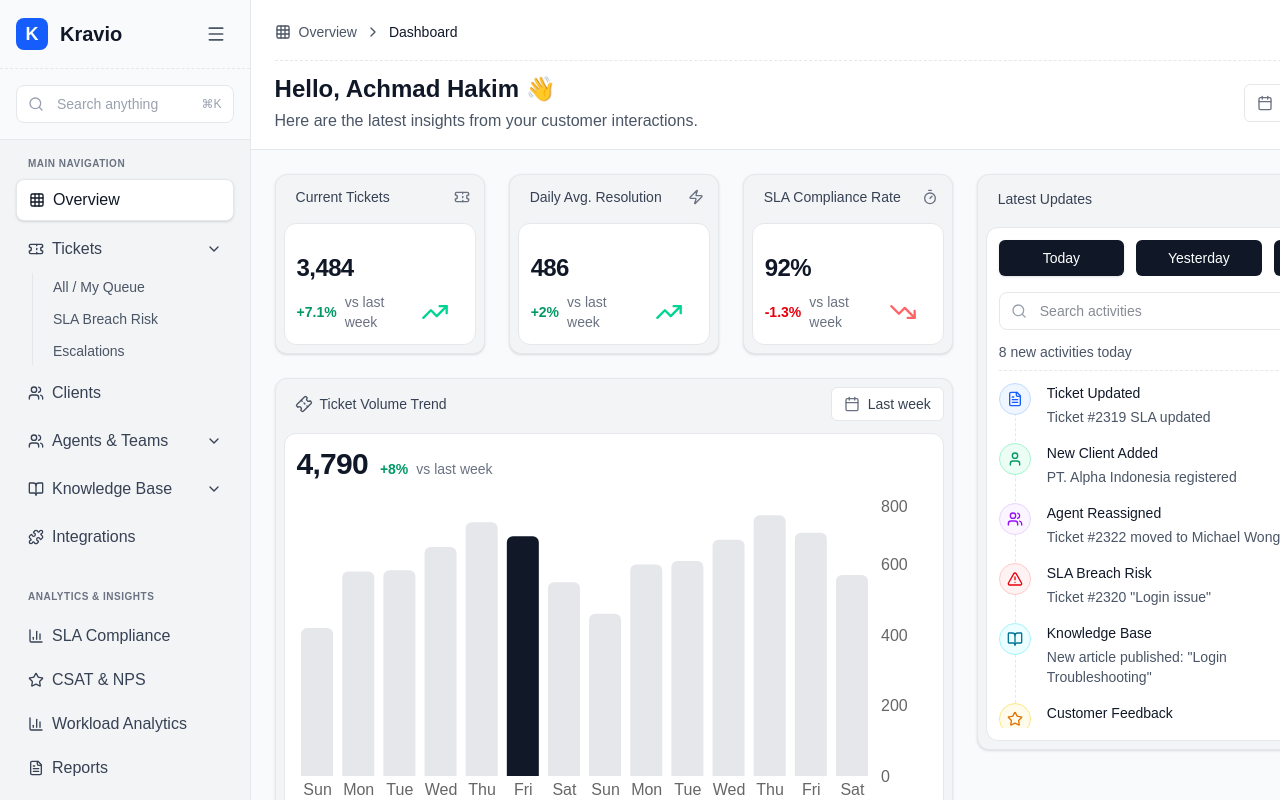
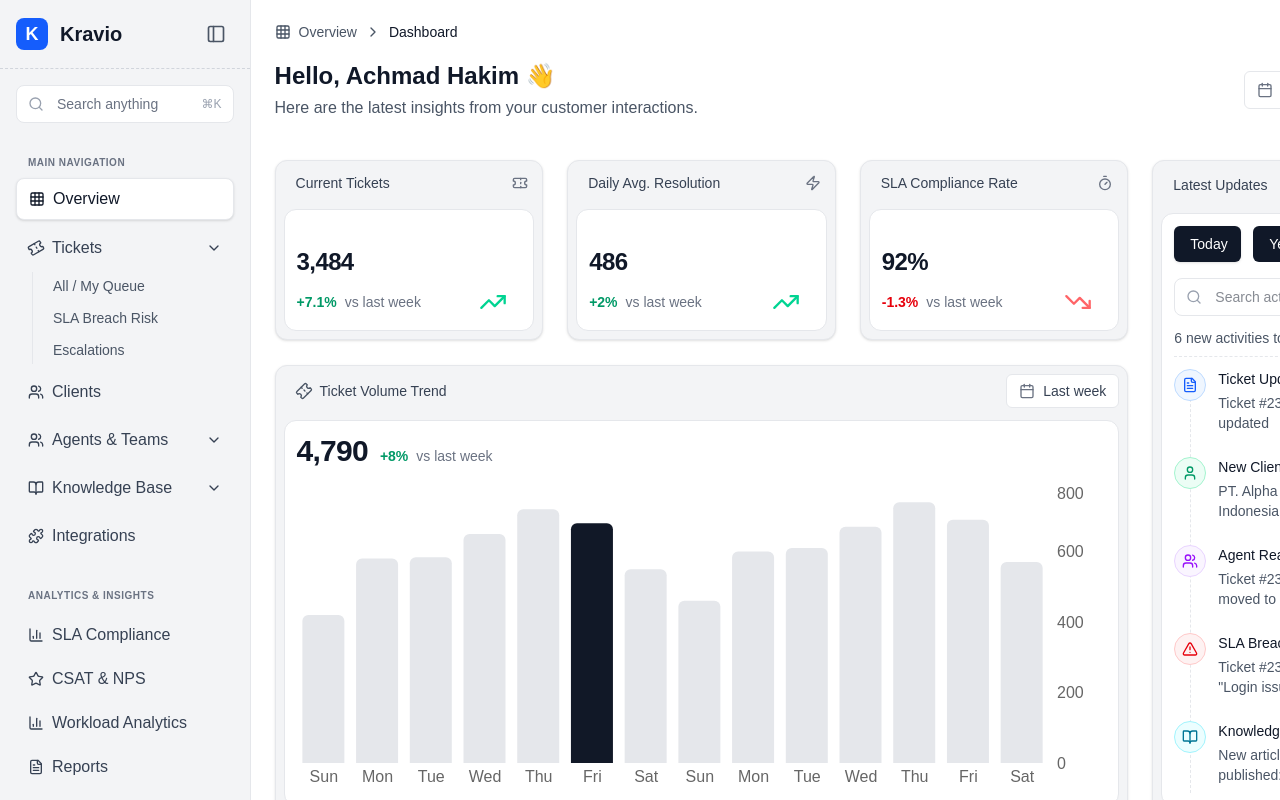
Before and after one commit to Mikdad-mk/analyitics-page, a Next.js app: page / in a window 1280 px wide. Shown: the top 800 px of the page. Built offline with nearby package versions, Linux system fonts and the light colour scheme; a web font is replaced by a local one.

Commit message:
updated layout

```diff
--- a/src/app/page.tsx
+++ b/src/app/page.tsx
@@ -28,7 +28,8 @@ import {
   ChevronRight,
   Zap,
   Timer,
-  Bell
+  Bell,
+  PanelLeft
 } from 'lucide-react';
 import { BarChart, Bar, XAxis, YAxis, ResponsiveContainer, LineChart, Line, Cell } from 'recharts';
 
@@ -108,14 +109,14 @@ const slaTickets = [
 export default function Dashboard() {
   const [isSidebarOpen, setIsSidebarOpen] = useState(false);
   return (
-    <div className="min-h-screen bg-gray-50 flex flex-col md:flex-row">
+    <div className="min-h-screen bg-white flex flex-col md:flex-row">
       {isSidebarOpen && (
         <div className="fixed inset-0 bg-black/20 z-30 md:hidden" onClick={() => setIsSidebarOpen(false)} />
       )}
       {/* Sidebar */}
       <div className={`bg-gray-50 md:border-r border-b border-gray-200 flex flex-col md:static fixed inset-y-0 left-0 z-40 w-64 md:w-64 transform transition-transform duration-200 md:translate-x-0 ${isSidebarOpen ? 'translate-x-0' : '-translate-x-full md:translate-x-0'}`}>
         {/* Logo */}
-        <div className="p-4 border-b border-dashed border-gray-200">
+        <div className="p-4 bg-gray-100 border-b border-dashed border-gray-300">
           <div className="flex items-center justify-between">
             <div className="flex items-center space-x-3">
               <div className="w-8 h-8 bg-blue-600 rounded-lg flex items-center justify-center">
@@ -124,19 +125,19 @@ export default function Dashboard() {
               <span className="text-xl font-semibold text-gray-900">Kravio</span>
             </div>
             <button className="p-2 rounded-lg hover:bg-gray-100 text-gray-600" onClick={() => setIsSidebarOpen(false)}>
-              <Menu className="w-5 h-5" />
+              <PanelLeft className="w-5 h-5" />
             </button>
           </div>
         </div>
 
         {/* Search */}
-        <div className="p-4 border-b border-gray-200">
+        <div className="p-4 bg-gray-100">
           <div className="relative">
             <Search className="absolute left-3 top-1/2 -translate-y-1/2 text-gray-400 w-4 h-4" />
             <input
               type="text"
               placeholder="Search anything"
-              className="w-full pl-10 pr-4 py-2 border border-gray-200 rounded-lg text-sm focus:outline-none focus:ring-2 focus:ring-blue-500 bg-white placeholder:text-gray-400"
+                className="w-full pl-10 pr-4 py-2 border border-gray-200 rounded-lg text-sm focus:outline-none focus:ring-2 focus:ring-blue-500 bg-white placeholder:text-gray-500"
             />
             <div className="absolute right-3 top-1/2 transform -translate-y-1/2 text-xs text-gray-400">⌘K</div>
           </div>
@@ -154,7 +155,7 @@ export default function Dashboard() {
             <div className="space-y-1">
               <div className="flex items-center justify-between px-3 py-2 text-gray-700 hover:bg-gray-50 rounded-lg cursor-pointer">
                 <div className="flex items-center space-x-2">
-                  <Ticket className="w-4 h-4" />
+                  <Ticket className="w-4 h-4 rotate-[-30deg]" />
                   <span>Tickets</span>
                 </div>
                 <ChevronDown className="w-4 h-4" />
@@ -256,9 +257,9 @@ export default function Dashboard() {
       </div>
 
       {/* Main Content */}
-      <div className="flex-1 flex flex-col">
+      <div className="flex-1 flex flex-col bg-white">
         {/* Header */}
-        <div className="bg-white border-b border-gray-200 px-4 sm:px-6 py-3 sm:py-4">
+        <div className="bg-white px-4 sm:px-6 py-3 sm:py-4">
           {/* Top row: breadcrumb + icons */}
           <div className="flex items-center justify-between">
             <div className="flex items-center text-sm text-gray-600">
@@ -269,7 +270,7 @@ export default function Dashboard() {
             </div>
             <div className="flex items-center gap-2">
               <button className="md:hidden p-2 hover:bg-gray-100 rounded-lg text-gray-600" onClick={() => setIsSidebarOpen(true)}>
-                <Menu className="w-4 h-4" />
+                <PanelLeft className="w-4 h-4" />
               </button>
               <button className="p-2 hover:bg-gray-100 rounded-lg text-gray-600">
                 <HelpCircle className="w-4 h-4" />
@@ -279,8 +280,6 @@ export default function Dashboard() {
               </button>
             </div>
           </div>
-          {/* dotted divider */}
-          <div className="mt-3 border-t border-dashed border-gray-200" />
           {/* Bottom row: title + controls */}
           <div className="mt-3 flex flex-col sm:flex-row sm:items-center sm:justify-between gap-2">
             <div>
@@ -301,11 +300,11 @@ export default function Dashboard() {
         </div>
 
         {/* Dashboard Content */}
-        <div className="flex-1 p-3 sm:p-4 md:p-6 space-y-4 sm:space-y-6">
-          {/* KPI + Latest Updates + Chart (single responsive grid) */}
-          <div className="grid grid-cols-1 sm:grid-cols-2 md:grid-cols-3 lg:grid-cols-5 gap-3 sm:gap-4 md:gap-6">
+        <div className="flex-1 p-3 sm:p-4 md:p-6 space-y-4 sm:space-y-6 bg-white">
+          {/* Main Grid: KPI Cards + Ticket Volume Trend + Latest Updates (Vertical Span) */}
+          <div className="grid grid-cols-1 sm:grid-cols-2 md:grid-cols-2 lg:grid-cols-4 gap-3 sm:gap-4 md:gap-6 bg-transparent auto-rows-max">
             {/* Current Tickets */}
-            <div className="bg-gray-100 rounded-xl border border-gray-200 p-2 shadow-sm flex flex-col h-[140px] sm:h-[160px] md:h-[180px]">
+            <div className="bg-gray-100 rounded-xl border border-gray-200 p-2 shadow-sm flex flex-col h-[140px] sm:h-[160px] md:h-[180px] col-span-1">
               <div className="flex items-center justify-between mb-2 sm:mb-3 pl-2 sm:pl-3">
                 <h3 className="text-xs sm:text-sm font-medium text-gray-700">Current Tickets</h3>
                 <div className="w-6 h-6 sm:w-7 sm:h-7 rounded-md flex items-center justify-center">
@@ -328,7 +327,7 @@ export default function Dashboard() {
             </div>
 
             {/* Daily Avg Resolution */}
-            <div className="bg-gray-100 rounded-xl border border-gray-200 p-2 shadow-sm flex flex-col h-[140px] sm:h-[160px] md:h-[180px]">
+            <div className="bg-gray-100 rounded-xl border border-gray-200 p-2 shadow-sm flex flex-col h-[140px] sm:h-[160px] md:h-[180px] col-span-1">
               <div className="flex items-center justify-between mb-2 sm:mb-3 pl-2 sm:pl-3">
                 <h3 className="text-xs sm:text-sm font-medium text-gray-700">Daily Avg. Resolution</h3>
                 <div className="w-6 h-6 sm:w-7 sm:h-7 rounded-md flex items-center justify-center">
@@ -351,7 +350,7 @@ export default function Dashboard() {
             </div>
 
             {/* SLA Compliance Rate */}
-            <div className="bg-gray-100 rounded-xl border border-gray-200 p-2 shadow-sm flex flex-col h-[140px] sm:h-[160px] md:h-[180px]">
+            <div className="bg-gray-100 rounded-xl border border-gray-200 p-2 shadow-sm flex flex-col h-[140px] sm:h-[160px] md:h-[180px] col-span-1 sm:col-span-2 md:col-span-2 lg:col-span-1">
               <div className="flex items-center justify-between mb-2 sm:mb-3 pl-2 sm:pl-3">
                 <h3 className="text-xs sm:text-sm font-medium text-gray-700">SLA Compliance Rate</h3>
                 <div className="w-6 h-6 sm:w-7 sm:h-7 rounded-md flex items-center justify-center">
@@ -372,8 +371,9 @@ export default function Dashboard() {
                 </div>
               </div>
             </div>
-            {/* Latest Updates (responsive across all devices) */}
-            <div className="bg-gray-100 rounded-xl border border-gray-200 p-2 shadow-sm h-[320px] sm:h-[400px] md:h-[450px] lg:h-[32rem] xl:h-[36rem] flex flex-col sm:col-span-2 md:col-span-3 lg:col-span-2 lg:row-span-2">
+
+            {/* Latest Updates (Vertical Span - covers both rows) */}
+            <div className="bg-gray-100 rounded-xl border border-gray-200 p-2 shadow-sm h-[280px] sm:h-[350px] md:h-[400px] lg:h-[655px] flex flex-col col-span-1 sm:col-span-2 md:col-span-2 lg:col-span-1 lg:row-span-2">
               <div className="flex items-center justify-between mb-2 sm:mb-3 pl-2 sm:pl-3">
                 <h3 className="text-xs sm:text-sm font-medium text-gray-700">Latest Updates</h3>
                 <button className="p-1.5 sm:p-2 rounded-md hover:bg-gray-200/60 text-gray-600">
@@ -381,11 +381,11 @@ export default function Dashboard() {
                 </button>
               </div>
               <div className="bg-white rounded-xl border border-gray-200 p-2 sm:p-3 flex-1 flex flex-col overflow-hidden">
-              <div className="mb-3 sm:mb-4">
-                  <div className="grid grid-cols-1 sm:grid-cols-3 gap-1.5 sm:gap-2 lg:gap-3 w-full">
-                    <button className="w-full px-2 sm:px-3 py-1 sm:py-1.5 lg:px-4 lg:py-2 rounded-md text-xs sm:text-sm font-medium bg-gray-900 text-white shadow-sm">Today</button>
-                    <button className="w-full px-2 sm:px-3 py-1 sm:py-1.5 lg:px-4 lg:py-2 rounded-md text-xs sm:text-sm bg-gray-900 text-white">Yesterday</button>
-                    <button className="w-full px-2 sm:px-3 py-1 sm:py-1.5 lg:px-4 lg:py-2 rounded-md text-xs sm:text-sm bg-gray-900 text-white">This week</button>
+              <div className="mb-2 sm:mb-3 lg:mb-4">
+                  <div className="grid grid-cols-3 gap-1 sm:gap-2 lg:gap-3 w-full">
+                    <button className="w-full px-2 sm:px-3 lg:px-4 py-1.5 sm:py-2 lg:py-2 rounded-md text-xs sm:text-sm font-medium bg-gray-900 text-white shadow-sm whitespace-nowrap">Today</button>
+                    <button className="w-full px-2 sm:px-3 lg:px-4 py-1.5 sm:py-2 lg:py-2 rounded-md text-xs sm:text-sm bg-gray-900 text-white whitespace-nowrap">Yesterday</button>
+                    <button className="w-full px-2 sm:px-3 lg:px-4 py-1.5 sm:py-2 lg:py-2 rounded-md text-xs sm:text-sm bg-gray-900 text-white whitespace-nowrap">This week</button>
                   </div>
                 </div>
 
@@ -398,20 +398,20 @@ export default function Dashboard() {
                   />
                 </div>
 
-                <div className="text-xs sm:text-sm text-gray-600 mb-1 sm:mb-2">8 new activities today</div>
+                <div className="text-xs sm:text-sm text-gray-600 mb-1 sm:mb-2">6 new activities today</div>
                 <div className="border-t border-dashed border-gray-200 mb-2 sm:mb-3" />
 
-                <div className="relative flex-1 overflow-auto pr-1">
+                <div className="relative flex-1 overflow-hidden pr-1">
                   <div className="absolute left-3 sm:left-4 top-0 bottom-0 border-l border-dashed border-gray-200" />
-                  <div className="space-y-2 sm:space-y-3 lg:space-y-4">
+                  <div className="space-y-3 sm:space-y-4 lg:space-y-6">
                     {activities.map((activity, index) => (
-                      <div key={index} className="grid grid-cols-[auto_1fr_auto] gap-1.5 sm:gap-2 lg:gap-4 items-start">
+                      <div key={index} className="grid grid-cols-[auto_1fr_auto] gap-1.5 sm:gap-2 lg:gap-3 items-start">
                         <div className={`relative z-10 w-6 h-6 sm:w-7 sm:h-7 lg:w-8 lg:h-8 rounded-full border flex items-center justify-center ${getActivityStyle(activity.type).bubbleBg} ${getActivityStyle(activity.type).bubbleBorder}`}>
                           <activity.icon className={`w-2.5 h-2.5 sm:w-3 sm:h-3 lg:w-4 lg:h-4 ${getActivityStyle(activity.type).icon}`} />
                         </div>
-                        <div className="min-w-0">
-                          <div className="text-xs sm:text-sm font-medium text-gray-900">{activity.type}</div>
-                          <p className="text-xs sm:text-sm text-gray-600 mt-0.5 sm:mt-1">{activity.description}</p>
+                        <div className="min-w-0 flex-1">
+                          <div className="text-xs sm:text-sm font-medium text-gray-900 truncate">{activity.type}</div>
+                          <p className="text-xs sm:text-sm text-gray-600 mt-0.5 sm:mt-1 overflow-hidden" style={{display: '-webkit-box', WebkitLineClamp: 2, WebkitBoxOrient: 'vertical'}}>{activity.description}</p>
                         </div>
                         <div className="text-xs text-gray-500 whitespace-nowrap mt-0.5">{activity.time}</div>
                       </div>
@@ -421,8 +421,8 @@ export default function Dashboard() {
               </div>
             </div>
 
-            {/* Ticket Volume Trend (responsive chart) */}
-            <div className="bg-gray-100 rounded-xl border border-gray-200 p-2 shadow-sm h-[280px] sm:h-[350px] md:h-[400px] lg:h-[450px] flex flex-col sm:col-span-2 md:col-span-3 lg:col-span-3">
+            {/* Ticket Volume Trend (smaller width) */}
+            <div className="bg-gray-100 rounded-xl border border-gray-200 p-2 shadow-sm h-[280px] sm:h-[350px] md:h-[400px] lg:h-[450px] flex flex-col col-span-1 sm:col-span-2 md:col-span-2 lg:col-span-3">
               <div className="flex items-center justify-between mb-2 sm:mb-3 pl-2 sm:pl-3">
                 <div className="flex items-center gap-1 sm:gap-2">
                   <Ticket className="w-3 h-3 sm:w-4 sm:h-4 text-gray-600 rotate-[-45deg]" />
@@ -475,12 +475,12 @@ export default function Dashboard() {
                   <input
                     type="text"
                     placeholder="Ticket"
-                    className="pl-7 sm:pl-10 pr-2 sm:pr-4 py-1.5 sm:py-2 border border-gray-200 rounded-lg text-xs sm:text-sm focus:outline-none focus:ring-2 focus:ring-blue-500 bg-white"
+                    className="pl-7 sm:pl-10 pr-2 sm:pr-4 py-1.5 sm:py-2 border border-gray-200 text-black text-bold rounded-lg text-xs sm:text-sm focus:outline-none focus:ring-2 focus:ring-blue-500 bg-white"
                   />
                 </div>
                 <button className="flex items-center gap-1 sm:gap-2 px-2 sm:px-3 py-1.5 sm:py-2 border border-gray-200 rounded-lg text-xs sm:text-sm hover:bg-gray-50 bg-white">
                   <Filter className="w-3 h-3 sm:w-4 sm:h-4 text-gray-700" />
-                  <span className="hidden sm:inline">Filter</span>
+                  <span className="hidden sm:inline text-gray-800">Filter</span>
                 </button>
                 <button className="p-1.5 sm:p-2 hover:bg-gray-200/60 rounded-lg text-gray-600">
                   <MoreHorizontal className="w-3 h-3 sm:w-4 sm:h-4" />
```
